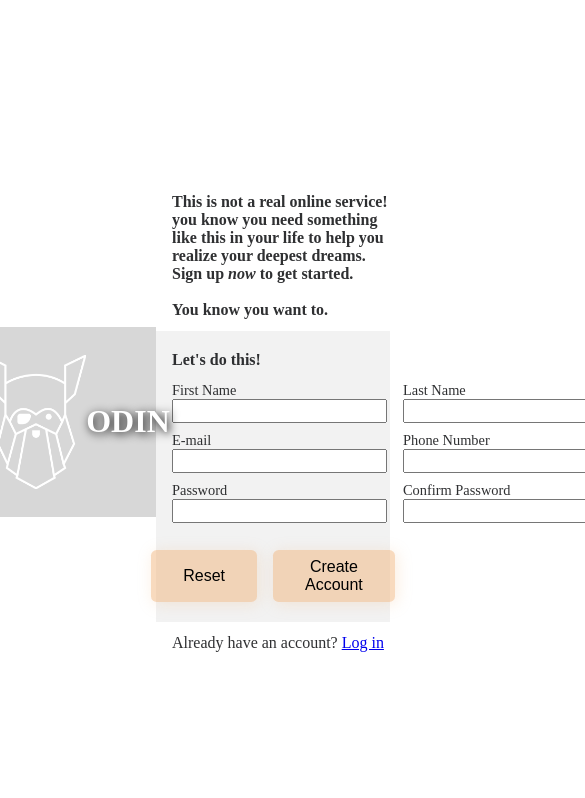
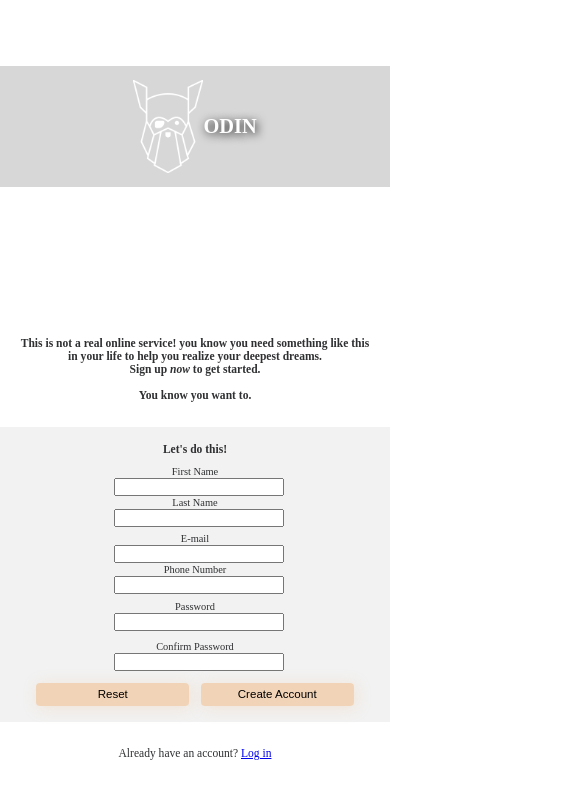
Before and after one commit to djbdeguzman/Sign-Up-Form, a plain HTML site: page index.html in a window 390 px wide. Shown: the top 798 px of the page, 585 px wide, since content can reach past the window. Drawn offline with Linux system fonts and the light colour scheme.

Commit message:
Added responsive style

```diff
--- a/style.css
+++ b/style.css
@@ -126,3 +126,128 @@ button:hover {
 .error input {
     border: 1px solid red;
 }
+
+@media (max-width:860px) {
+    *{
+        text-align: center;
+    }
+    .pad-l-1 {
+        padding: 16px;
+    }
+    .container {
+        display: flex;
+        flex-direction: column;
+        align-items: center;
+    }
+    .left-container {
+        width: 100%;
+        height: 40vh;
+    }
+
+    .logo {
+        height: 80px;
+    }
+    .logo h1 {
+        font-size: 1.5rem;
+    }
+    .logo>img {
+        width: 70px;
+    }
+
+    .right-container {
+        width: 100%;
+        height: 60vh;
+        display: flex;
+    }
+    .form-container {
+        display: flex;
+        flex-direction: column;
+        align-items: center;
+    }
+
+    input {
+        width: 95%;
+    }
+}
+
+@media (max-width:720px) {
+    *{
+        text-align: center;
+        font-size: .85rem;
+    }
+    .left-container {
+        width: 100%;
+        height: 30vh;
+    }
+    .logo {
+        height: 80px;
+    }
+    .logo h1 {
+        font-size: 1.5rem;
+    }
+    .logo>img {
+        width: 70px;
+    }
+
+    .right-container {
+        width: 100%;
+        height: 70vh;
+        display: flex;
+    }
+    .input-container {
+        display: inline-block;
+
+    }
+    input {
+        width: 100%;
+    }
+    .btn {
+        display: flex;
+        align-items: center;
+        justify-content: center;
+    }
+    button {
+        width: 11.25rem;
+    }
+}
+
+@media (max-width:375px) {
+    *{
+        text-align: center;
+        font-size: .80rem;
+    }
+    .left-container {
+        width: 100%;
+        height: 30vh;
+    }
+    .logo {
+        height: 80px;
+    }
+    .logo h1 {
+        font-size: 1.5rem;
+    }
+    .logo>img {
+        width: 70px;
+    }
+
+    .right-container {
+        width: 100%;
+        height: 70vh;
+        display: flex;
+    }
+    .input-container {
+        display: inline-block;
+
+    }
+    input {
+        width: 100%;
+    }
+    .btn {
+        display: flex;
+        align-items: center;
+        justify-content: center;
+    }
+    button {
+        width: 11.25rem;
+    }
+}
```
